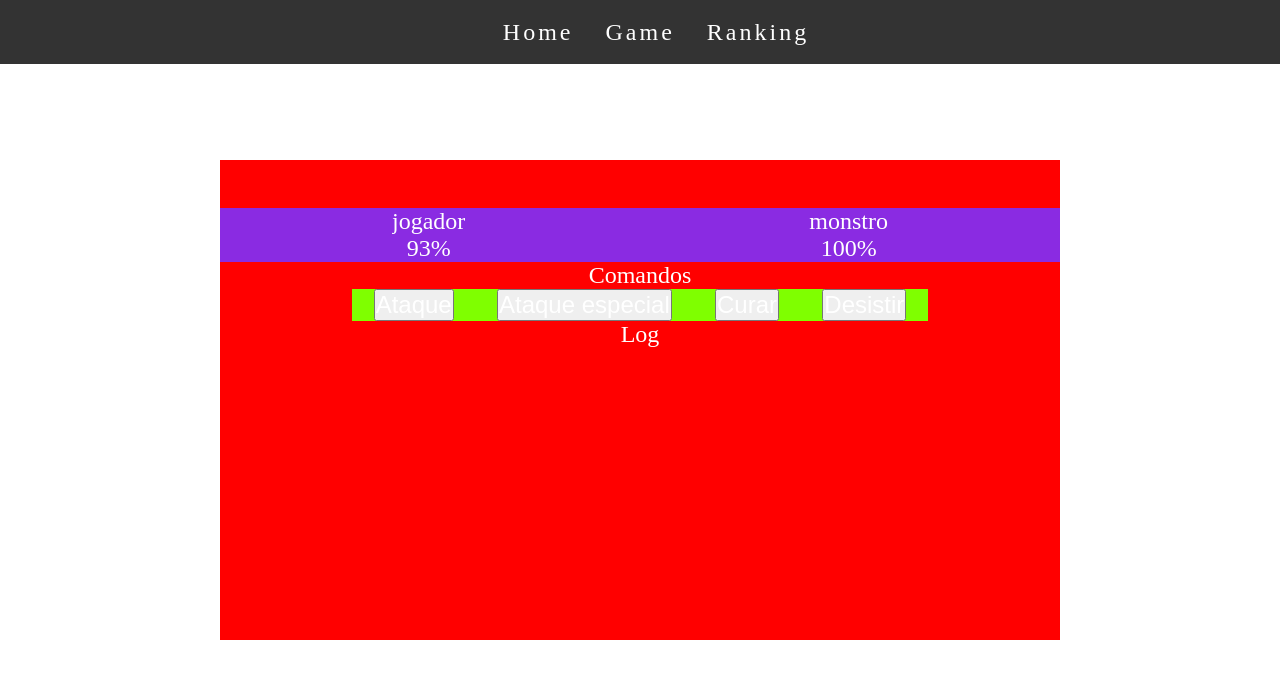
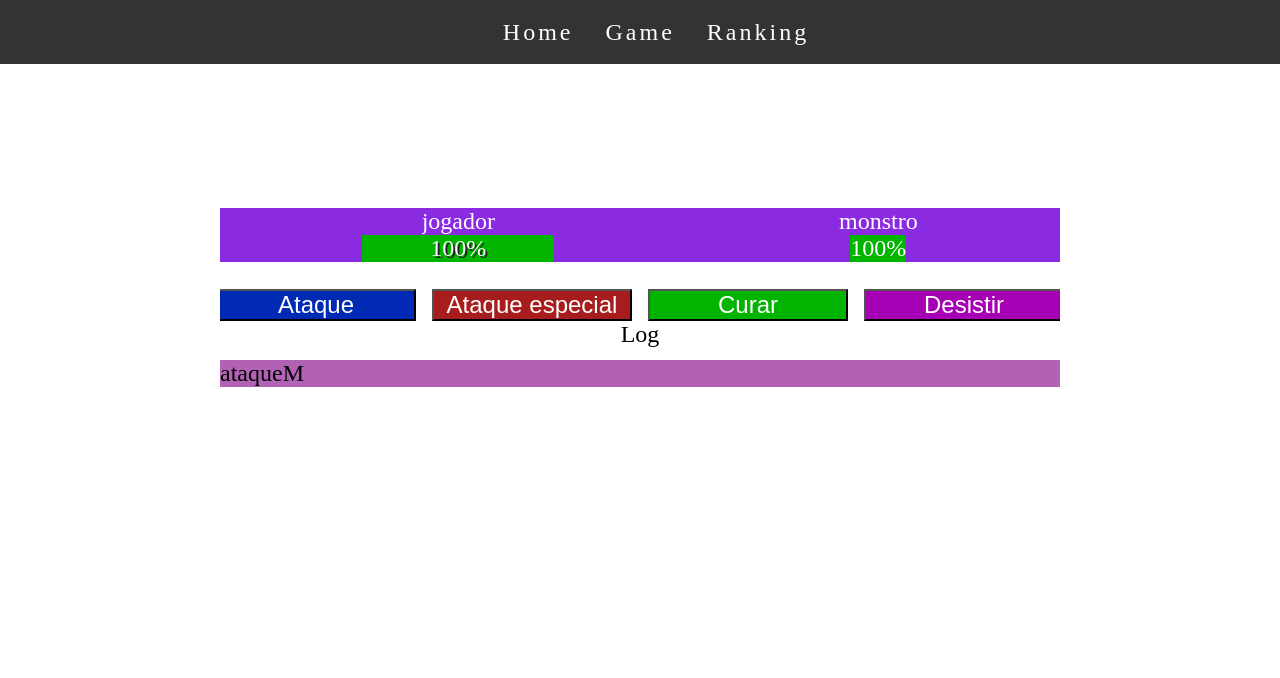
Before and after one commit to Samaraoliveira018/Monster_Hunter_RPG, a React (Create React App) app: page /game in a window 1280 px wide. Shown: the top 678 px of the page. Built offline with nearby package versions, Linux system fonts and the light colour scheme.

Commit message:
ajustando log

```diff
--- a/src/pages/Game/index.tsx
+++ b/src/pages/Game/index.tsx
@@ -8,35 +8,49 @@ import './styles.css';
 const Game: React.FC = () => {
   const [vidaMonstro, setvidaMonstro] = useState(100);
   const [vidaJogador, setvidaJogador] = useState(100);
+  const [pontos, setPontos] = useState(0);
   const [log, setLog] = useState([''])
 
   let partida = true;
-  let jogadorAtacou = 0;
 
-  useEffect(()=>{
-    setTimeout(ataqueM, 3000);
-  },[log])
 
-  function ataqueM(){
+  useEffect(() => {
+
+
+
+    setTimeout(()=>setLog(["ataqueM",...log]) ,3000);
+    console.log(log)
+  }, [pontos])
+
+  function ataqueM() {
+
     const forcaAtaque = Math.floor(Math.random() * 11) + 7;
-    setvidaJogador(vidaJogador-forcaAtaque)
+    setvidaJogador(vidaJogador - forcaAtaque)
+
   }
 
-  function ataqueJ(){
-    setvidaMonstro(vidaMonstro-1)
-    setLog(["Ataque",...log])
+  function ataqueJ() {
+    setvidaMonstro(vidaMonstro - 1)
+    setLog(["Ataque", ...log])
+    setTimeout(()=>{ataqueM();} ,3000);
+    setPontos(pontos+1)
   }
 
-  function ataqueEspecialJ(){
-    setvidaMonstro(vidaMonstro-15)
-    setLog(["Ataque Especial",...log])
+  function ataqueEspecialJ() {
+    setvidaMonstro(vidaMonstro - 15)
+    setLog(["Ataque Especial", ...log])
+    setTimeout(ataqueM, 3000);
+    setPontos(pontos+1)
   }
 
-  function curaJ(){
-    setvidaMonstro(vidaJogador+15)
-    setLog(["Cura",...log])
+  function curaJ() {
+    setvidaMonstro(vidaJogador + 15)
+    setLog(["Cura", ...log])
+    setTimeout(ataqueM, 3000);
+    setPontos(pontos+1)
+
   }
-  function desistir(){
+  function desistir() {
     window.location.reload()
   }
 
@@ -48,17 +62,18 @@ const Game: React.FC = () => {
         <div className="jogadores">
           <div className="jogador">
             <span>jogador</span>
-            <span>{`${vidaJogador}%`}</span>
+            <span style={{background: `linear-gradient(90deg, rgba(0,180,0,1) ${vidaJogador}%, rgba(255,255,255,1),0%, rgba(255,255,255,1) 100%)`}}>{`${vidaJogador}%`}</span>
+            {/* <span >{`${vidaJogador}%`}</span> */}
           </div>
           <div className="monstro">
             <span>monstro</span>
-            <span>{`${vidaMonstro}%`}</span>
+            <span style={{background: `linear-gradient(90deg, rgba(0,180,0,1) ${vidaMonstro}%, rgba(255,255,255,1),0%, rgba(255,255,255,1) 100%)`}}>{`${vidaMonstro}%`}</span>
           </div>
         </div>
         <div className="comandos">
           <span>Comandos</span>
           <div className="botoes">
-            <button id="ataque" onClick={ataqueJ}>Ataque</button>
+            <button id="ataque" onClick={ataqueJ}>Ataque </button>
             <button id="ataque-especial" onClick={ataqueEspecialJ}>Ataque especial</button>
             <button id="curar" onClick={curaJ}>Curar</button>
             <button id="desistir" onClick={desistir}>Desistir</button>
@@ -67,8 +82,24 @@ const Game: React.FC = () => {
         <div className="log">
           <span>Log</span>
           {
-            <ul>
-              {log.map((e)=>{return <li >{e}</li>})}
+            <ul className="text">
+              {log.map((e) => {
+                if(e=='Ataque'){
+                  return <li className="logAt">{e}</li>
+                }
+                if(e=='Ataque Especial'){
+                  return <li className="logAtEsp">{e}</li>
+                }
+                if(e=='Cura'){
+                  return <li className="logCura">{e}</li>
+                }
+
+                  if (e=='ataqueM'){
+                  return <li className="logMons">{e}</li>
+                  }
+                return <li>{e}</li>
+              })
+              }
 
             </ul>
           }
--- a/src/pages/Game/styles.css
+++ b/src/pages/Game/styles.css
@@ -1,10 +1,7 @@
 .container {
-    background: red;
     width: 35rem;
-    height: 20rem;
     margin: 0 auto;
     margin-top: 4rem;
-    color: rgb(88, 77, 77);
 }
 
 .jogadores {
@@ -18,6 +15,15 @@
 .jogador {
     display: flex;
     flex-direction: column;
+    width: 8rem;
+}
+
+.jogador span+span {
+    width: 100%;
+    background: blueviolet;
+    color: white;
+    text-align: center;
+    text-shadow: 2px 2px #222;
 }
 
 .monstro {
@@ -32,10 +38,33 @@
 }
 
 .botoes {
-    background: chartreuse;
     display: flex;
     justify-content: space-around;
-    width: 24rem;
+    width: 36rem;
+}
+
+#ataque {
+    color: white;
+    background-color: #002AB4;
+    width: 200px;
+}
+
+#ataque-especial {
+    color: white;
+    background-color: #A71D1D;
+    width: 200px;
+}
+
+#curar {
+    color: white;
+    background-color: #00B400;
+    width: 200px;
+}
+
+#desistir {
+    color: white;
+    background-color: #A600B4;
+    width: 200px;
 }
 
 .log {
@@ -43,3 +72,47 @@
     justify-content: center;
     flex-direction: column;
 }
+
+.log span {
+    color: black;
+}
+
+.log ul {
+    width: 100%;
+}
+
+.logAt {
+    display: flex;
+    flex-direction: row;
+    color: black;
+    width: 100%;
+    background: #6275B5;
+    margin-top: 0.5rem;
+}
+
+.logAtEsp {
+    display: flex;
+    flex-direction: row;
+    color: black;
+    width: 100%;
+    background: #B4B469;
+    margin-top: 0.5rem;
+}
+
+.logCura {
+    display: flex;
+    flex-direction: row;
+    color: black;
+    width: 100%;
+    background: #62B56C;
+    margin-top: 0.5rem;
+}
+
+.logMons {
+    display: flex;
+    flex-direction: row;
+    color: black;
+    width: 100%;
+    background: #b262b5;
+    margin-top: 0.5rem;
+}
--- a/src/pages/Home/index.tsx
+++ b/src/pages/Home/index.tsx
@@ -17,7 +17,7 @@ const Home: React.FC = () => {
             <label>Nome do Jogador</label>
             <input type='text'/>
             </div>
-            <Button type='submit'>iniciar jogo</Button>
+            <Button type='submit'> iniciar jogo</Button>
           </form>
         </div>
       </div>
```
